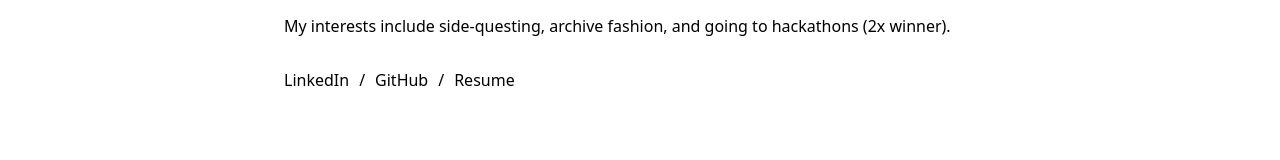
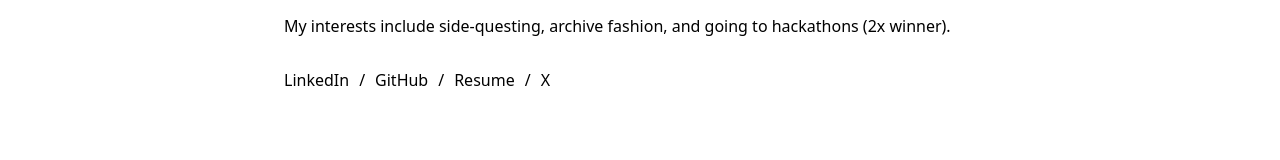
Before and after one commit to FaZeDrug/fazedrug.github.io, a Next.js app in the folder my-site/: page / in a window 1280 px wide. Shown: the part 456-616 px from the top of the page. Built offline with nearby package versions, Linux system fonts and the light colour scheme.

Commit message:
add my cursed twitter as a link </3

```diff
--- a/my-site/app/components/social-links.tsx
+++ b/my-site/app/components/social-links.tsx
@@ -6,6 +6,7 @@ const links = [
   { href: "https://www.linkedin.com/in/nattran/", label: "LinkedIn" },
   { href: "https://github.com/FaZeDrug", label: "GitHub" },
   { href: "/resume.pdf", label: "Resume" },
+  { href: "https://twitter.com/pocari2k", label: "X" },
 ];
 
 export function SocialLinks() {
```
